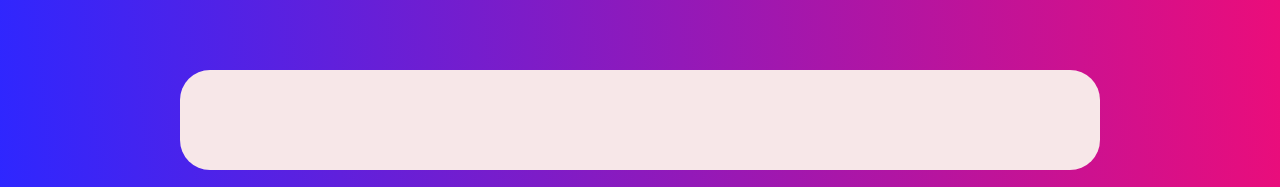
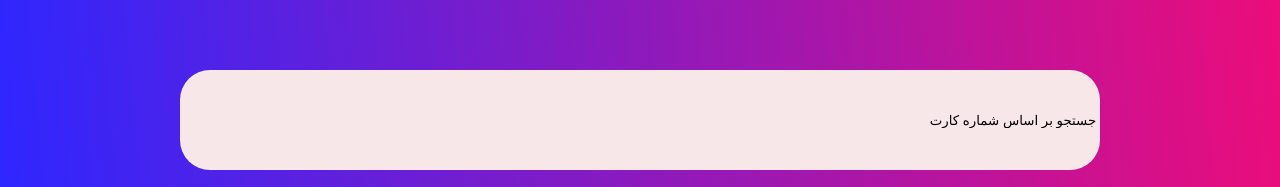
Before and after one commit to yzohre/project-me-with-js, a plain HTML site: page index.html in a window 1280 px wide. Shown: the part 1560-1747 px from the top of the page. Drawn offline with Linux system fonts and the light colour scheme.

Commit message:
first commit

```diff
--- a/index.css
+++ b/index.css
@@ -5,6 +5,7 @@
 
 body {
     background-image: linear-gradient(265deg, hsla(336, 100%, 52%, 1.00) 0%, hsla(242, 100%, 57.6%, 1.00) 100%);
+    direction: rtl;
 }
 
 .main {
@@ -40,4 +41,5 @@
     height: 100px;
     margin-bottom: 10px;
     margin-top: 180px;
+    border: none;
 }
--- a/index.html
+++ b/index.html
@@ -21,8 +21,8 @@
             <div class="card"></div>
             <div class="card"></div>
         </div>
-        <div class="serching">
-        </div>
+        <input class="serching" type="text" value=" جستجو بر اساس شماره کارت">
+        </input>
     </div>
 
 </body>
```
